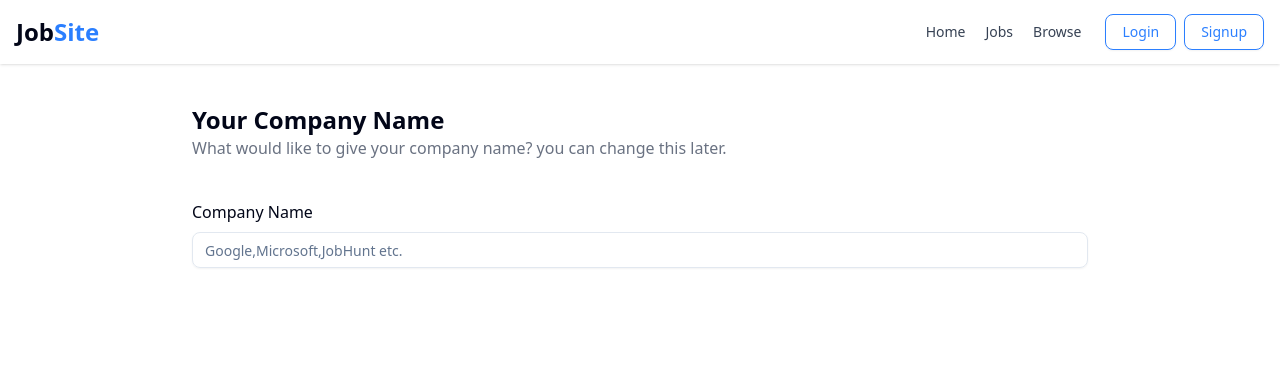
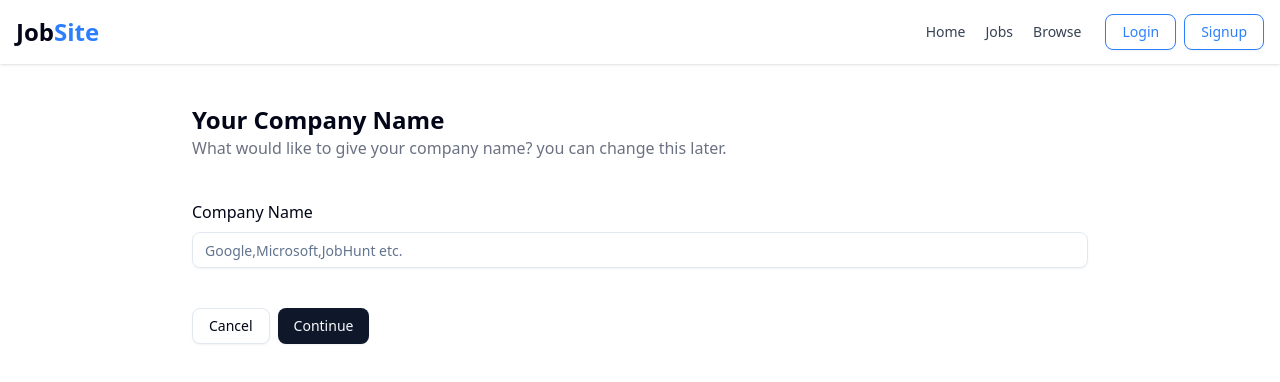
Before and after one commit to ranjeet229/jobPortalApp, a React (Vite) app in the folder frontend/: page /admin/companies/create in a window 1280 px wide. Shown: the top 382 px of the page. Built offline with nearby package versions, Linux system fonts and the light colour scheme.

Commit message:
companySlice

```diff
--- a/frontend/src/App.jsx
+++ b/frontend/src/App.jsx
@@ -12,6 +12,7 @@ import Profile from './components/Profile'
 import JobDescription from './components/JobDescription'
 import Companies from './components/admin/Companies'
 import CompanyCreate from './components/admin/CompanyCreate'
+import CompanySetup from './components/admin/CompanySetup'
 
 const appRouter = createBrowserRouter([
   {
@@ -51,6 +52,11 @@ const appRouter = createBrowserRouter([
     path: "/admin/companies/create",
     element: <CompanyCreate />
   },
+  {
+    path: "/admin/companies/:id",
+    element: <CompanySetup />
+  },
+
 
 ])
 
--- a/frontend/src/components/admin/CompanyCreate.jsx
+++ b/frontend/src/components/admin/CompanyCreate.jsx
@@ -1,9 +1,38 @@
-import React from 'react'
+import React, { useState } from 'react'
 import Navbar from '../shared/Navbar'
 import { Label } from '@radix-ui/react-label'
 import { Input } from '../ui/input'
+import { Button } from '../ui/button'
+import { useNavigate } from 'react-router-dom'
+import axios from 'axios'
+import { COMPANY_API_END_POINT } from '@/utils/constant'
+import { toast } from 'sonner'
+import { useDispatch } from 'react-redux'
+import { setSingleCompany } from '@/redux/companySlice'
 
 const CompanyCreate = () => {
+    const navigate = useNavigate();
+    const [companyName, setCompanyName] = useState();
+    const dispatch = useDispatch();
+
+    const registerNewCompany = async () => {
+        try {
+            const res = await axios.post(`${COMPANY_API_END_POINT}/register`, { companyName }, {
+                headers: {
+                    'Content-Type': 'application/json',
+                },
+                withCredentials: true
+            });
+            if (res?.data?.success) {
+                dispatch(setSingleCompany(res.data.company));
+                toast.success(res.data.message);
+                const companyId = res?.data?.company?._id;
+                navigate(`/admin/companies/${companyId}`);
+            }
+        } catch (error) {
+            console.log(error);
+        }
+    }
     return (
         <div>
             <Navbar />
@@ -18,7 +47,12 @@ const CompanyCreate = () => {
                     type="text"
                     className="my-2"
                     placeholder="Google,Microsoft,JobHunt etc."
+                    onChange={(e) => setCompanyName(e.target.value)}
                 />
+                <div className='flex items-center gap-2 my-10'>
+                    <Button variant="outline" onClick={() => navigate("/admin/companies")}>Cancel</Button>
+                    <Button onClick={registerNewCompany}>Continue</Button>
+                </div>
             </div>
         </div>
     )
--- /dev/null
+++ b/frontend/src/components/admin/CompanySetup.jsx
@@ -0,0 +1,12 @@
+import React from 'react'
+import Navbar from '../shared/Navbar'
+
+const CompanySetup = () => {
+  return (
+    <div>
+        <Navbar/>
+    </div>
+  )
+}
+
+export default CompanySetup
--- a/frontend/src/components/auth/Signup.jsx
+++ b/frontend/src/components/auth/Signup.jsx
@@ -21,7 +21,7 @@ const Signup = () => {
         role: "",
         file: ""
     });
-    const {loading} =useSelector(store=>store.auth);
+    const { loading } = useSelector(store => store.auth);
     const dispatch = useDispatch();
     const navigate = useNavigate();
 
@@ -31,6 +31,7 @@ const Signup = () => {
     const changeFileHandler = (e) => {
         setInput({ ...input, file: e.target.files?.[0] });
     }
+
     const submitHandler = async (e) => {
         e.preventDefault();
         const formData = new FormData();
@@ -57,7 +58,7 @@ const Signup = () => {
         } catch (error) {
             console.log(error);
             toast.error(error.response.data.message);
-        }finally{
+        } finally {
             dispatch(setLoading(false));
         }
     }
--- /dev/null
+++ b/frontend/src/redux/companySlice.js
@@ -0,0 +1,20 @@
+
+import { createSlice } from "@reduxjs/toolkit";
+
+
+const companySlice = createSlice({
+    name:"company",
+    initialState:{
+        singleCompany:null,
+    },
+    reducers:{
+        //actions
+
+        setSingleCompany:(state,action) =>{
+            state.singleCompany = action.payload;
+        }
+    }
+});
+
+export const {setSingleCompany} = companySlice.actions;
+export default companySlice.reducer;
--- a/frontend/src/redux/store.js
+++ b/frontend/src/redux/store.js
@@ -1,7 +1,7 @@
 import { combineReducers, configureStore } from "@reduxjs/toolkit";
 import authSlice from "./authSlice";
 import jobSlice from "./jobSlice";
-
+import companySlice from "./companySlice";
 import {
   persistStore,
   persistReducer,
@@ -23,7 +23,8 @@ const persistConfig = {
 
 const rootReducer = combineReducers({
   auth:authSlice,
-  job:jobSlice
+  job:jobSlice,
+  company:companySlice
 })
 
 const persistedReducer = persistReducer(persistConfig, rootReducer);
--- a/frontend/src/utils/constant.js
+++ b/frontend/src/utils/constant.js
@@ -2,3 +2,4 @@
 export const USER_API_END_POINT ="http://localhost:8000/api/v1/user";
 export const JOB_API_END_POINT ="http://localhost:8000/api/v1/job";
 export const APPLICATION_API_END_POINT ="http://localhost:8000/api/v1/application";
+export const COMPANY_API_END_POINT ="http://localhost:8000/api/v1/company";
```
Also changed, not shown: 1 other file (tests, documents, lock files or other folders).
